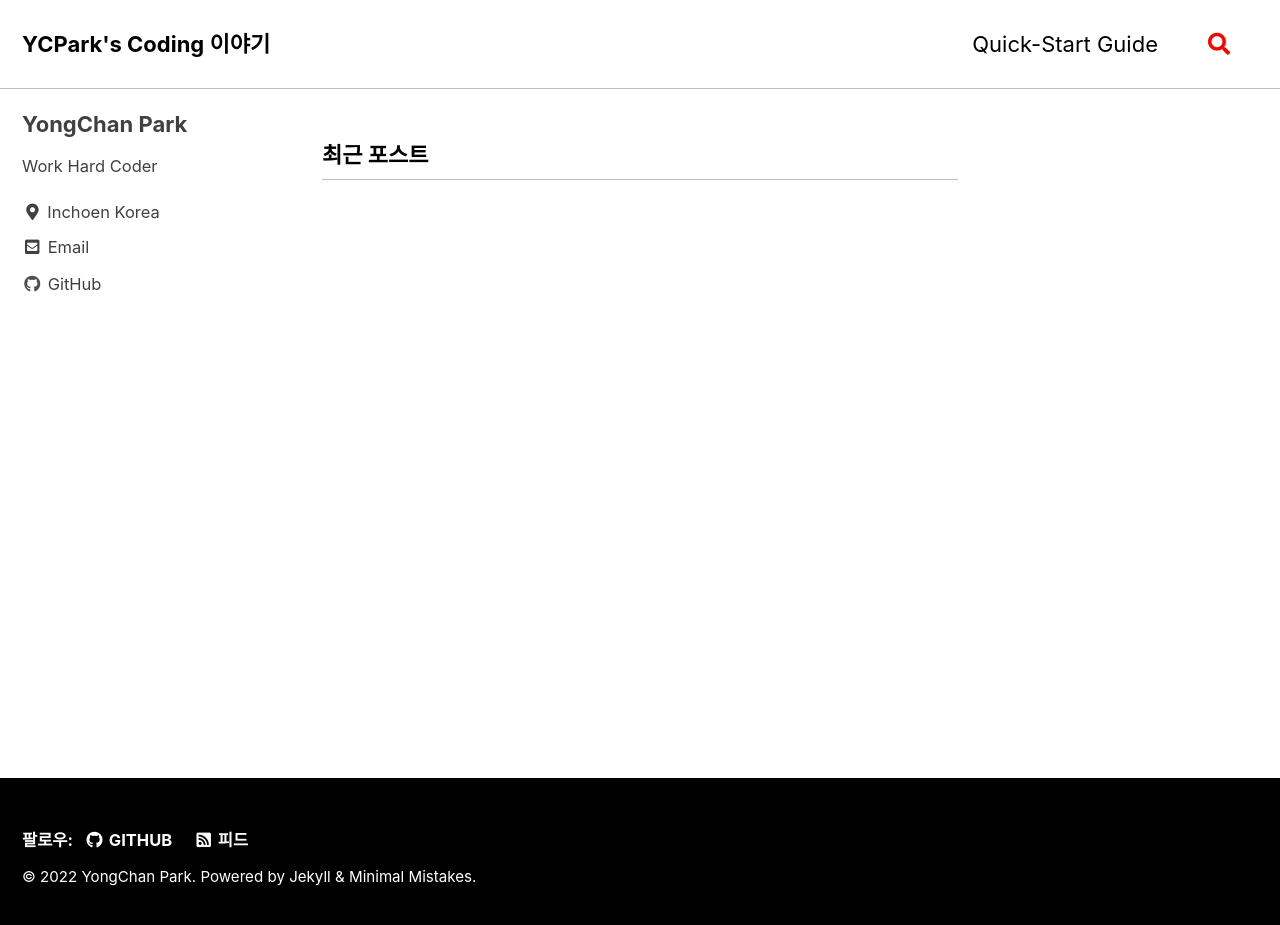
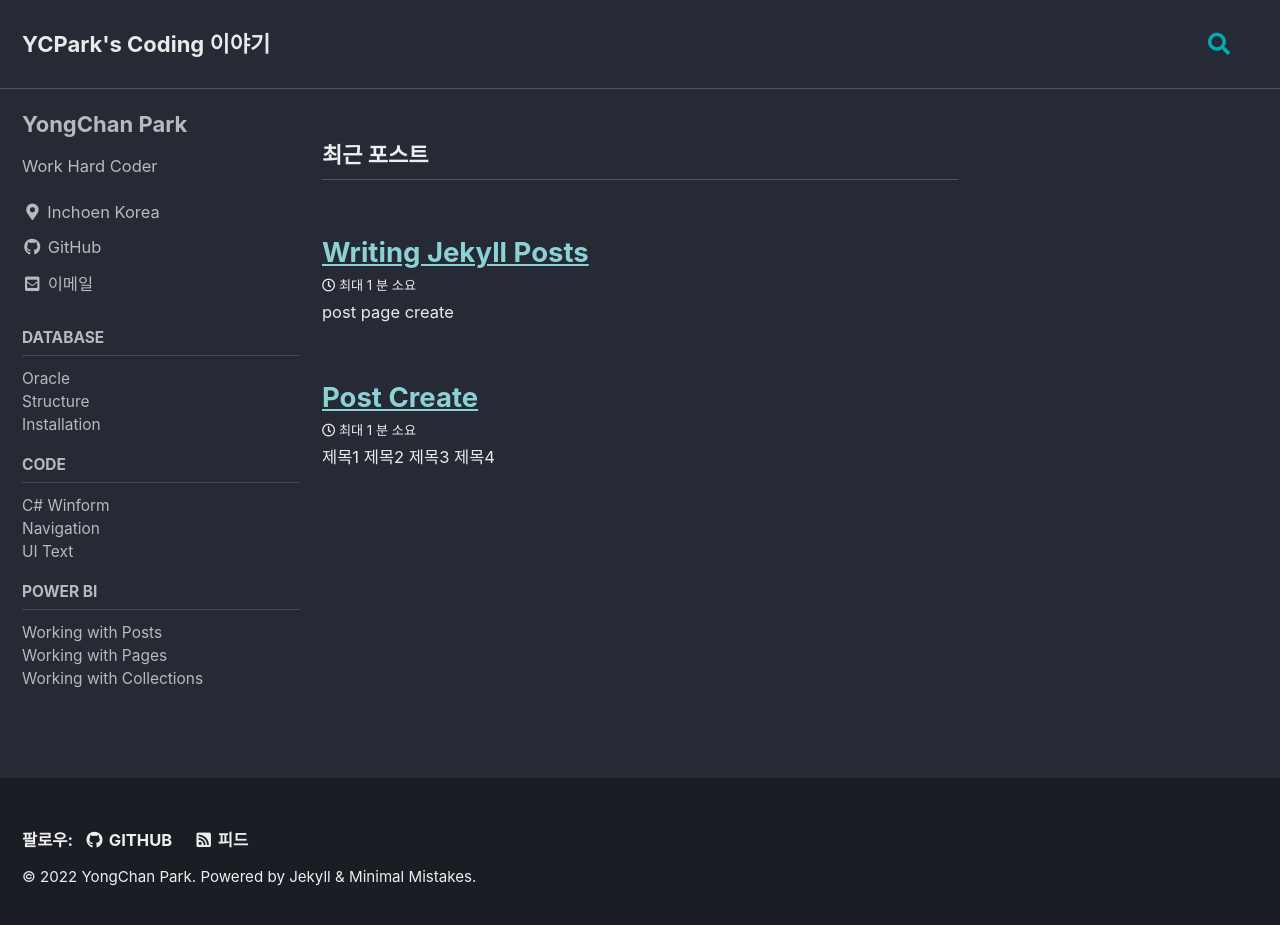
Before and after one commit to YCPark/YCPark.github.io, a Jekyll site: the page built from index.html, in a window 1280 px wide and 933 px high. Shown: the top 925 px of the window. Built offline with Jekyll 4.4.1, drawn with Linux system fonts in a browser that asks for light colours; cached includes are drawn as plain includes; the list of posts is cut into pages by our own code.

Commit message:
2022.11.02 temp

```diff
--- a/_config.yml
+++ b/_config.yml
@@ -12,7 +12,7 @@
 
 # theme                  : "minimal-mistakes-jekyll"
 # remote_theme           : "mmistakes/minimal-mistakes"
-minimal_mistakes_skin    : "contrast" # "air", "aqua", "default", "dark", "dirt", "neon", "mint", "plum", "sunrise"
+minimal_mistakes_skin    : "dark" # "air", "aqua", "default", "dark", "dirt", "neon", "mint", "plum", "sunrise", "contrast"
 
 # Site Settings
 locale                   : "ko-KR"
@@ -113,11 +113,11 @@ author:
   avatar           : # path of avatar image, e.g. "/assets/images/bio-photo.jpg"
   bio              : "Work Hard Coder"
   location         : "Inchoen Korea"
-  email            :
+  email            : "pyonc@naver.com"
   links:
     - label: "Email"
       icon: "fas fa-fw fa-envelope-square"
-      url: "mailto:pyonc@naver.com"
+      #url: "mailto:pyonc@naver.com"
     - label: "Website"
       icon: "fas fa-fw fa-link"
       # url: "https://your-website.com"
@@ -295,3 +295,5 @@ defaults:
       comments: true
       share: true
       related: true
+      sidebar:
+        nav: "docs"
--- a/_data/navigation.yml
+++ b/_data/navigation.yml
@@ -1,7 +1,7 @@
 # main links
 main:
-  - title: "Quick-Start Guide"
-    url: https://mmistakes.github.io/minimal-mistakes/docs/quick-start-guide/
+  # - title: "Quick-Start Guide"
+  #   url: https://mmistakes.github.io/minimal-mistakes/docs/quick-start-guide/
   # - title: "About"
   #   url: https://mmistakes.github.io/minimal-mistakes/about/
   # - title: "Sample Posts"
@@ -10,3 +10,35 @@ main:
   #   url: /collection-archive/
   # - title: "Sitemap"
   #   url: /sitemap/
+  # - title: "Tags"
+  #   url: /tags/
+
+docs:
+  - title: DataBase
+    children:
+    - title: "Oracle"
+      chikdren:
+      - title: "11g"
+        url: /docs/quick-start-guide/
+    - title: "Structure"
+      url: /docs/structure/
+    - title: "Installation"
+      url: /docs/installation/
+
+  - title: Code
+    children:
+      - title: "C# Winform"
+        url: /docs/configuration/
+      - title: "Navigation"
+        url: /docs/navigation/
+      - title: "UI Text"
+        url: /docs/ui-text/
+
+  - title: Power Bi
+    children:
+      - title: "Working with Posts"
+        url: /docs/posts/
+      - title: "Working with Pages"
+        url: /docs/pages/
+      - title: "Working with Collections"
+        url: /docs/collections/
--- /dev/null
+++ b/_posts/2022-11-01-Post-Create.md
@@ -0,0 +1,4 @@
+# 제목1
+## 제목2
+### 제목3
+#### 제목4
--- /dev/null
+++ b/_posts/2022-11-01-writing-jekyll-posts.md
@@ -0,0 +1 @@
+# post page create
--- a/index.html
+++ b/index.html
@@ -1,4 +1,11 @@
 ---
 layout: home
 author_profile: true
+sidebar:
+  nav: "docs"
 ---
+<!--
+excerpt: "This post should display a **header with a solid background color**, if the theme supports it."
+header:
+  overlay_color: "#333"
+-->
```
